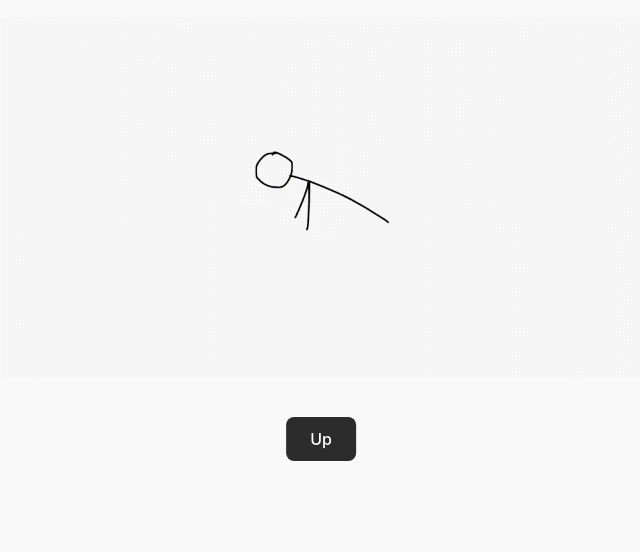
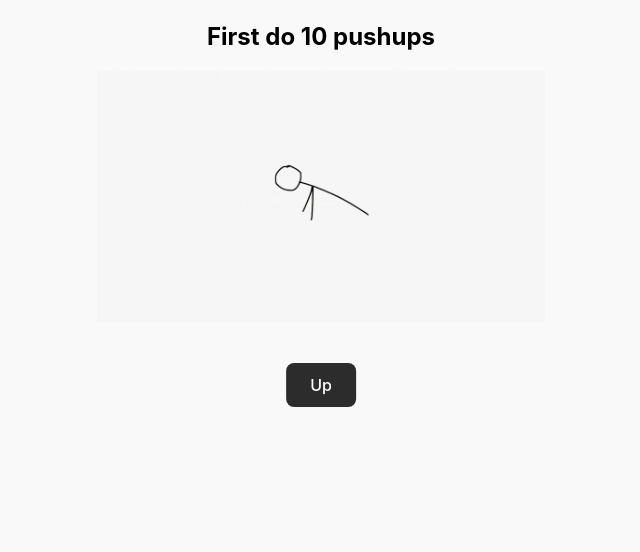
Before and after one commit to macieksitko/gymme-landing, a plain HTML site: page index.html in a window 1280 px wide. Shown: the part 248-800 px from the top of the page, without its empty margins (319-959 px from the left). Drawn offline with Linux system fonts and the light colour scheme.

Commit message:
feat: change max gif width

```diff
--- a/index.html
+++ b/index.html
@@ -14,7 +14,7 @@
         id="pushup-gif"
         src="pushup-static.png"
         alt="Pushup demonstration"
-        style="max-width: 50%; height: auto; transition: all 0.2s ease"
+        style="max-width: 35%; height: auto; transition: all 0.2s ease"
       />
 
       <!-- Button container with fixed height -->
```
